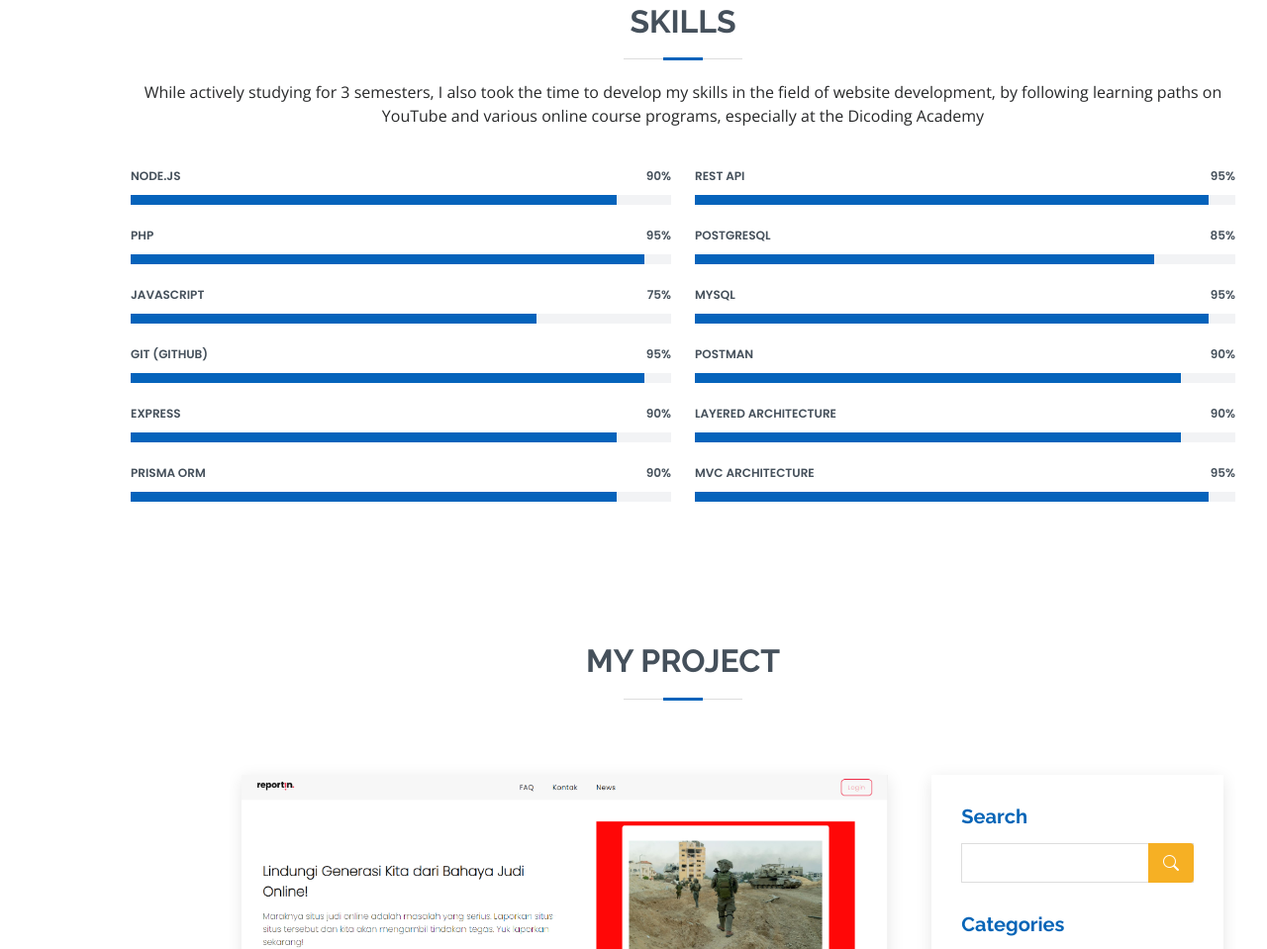
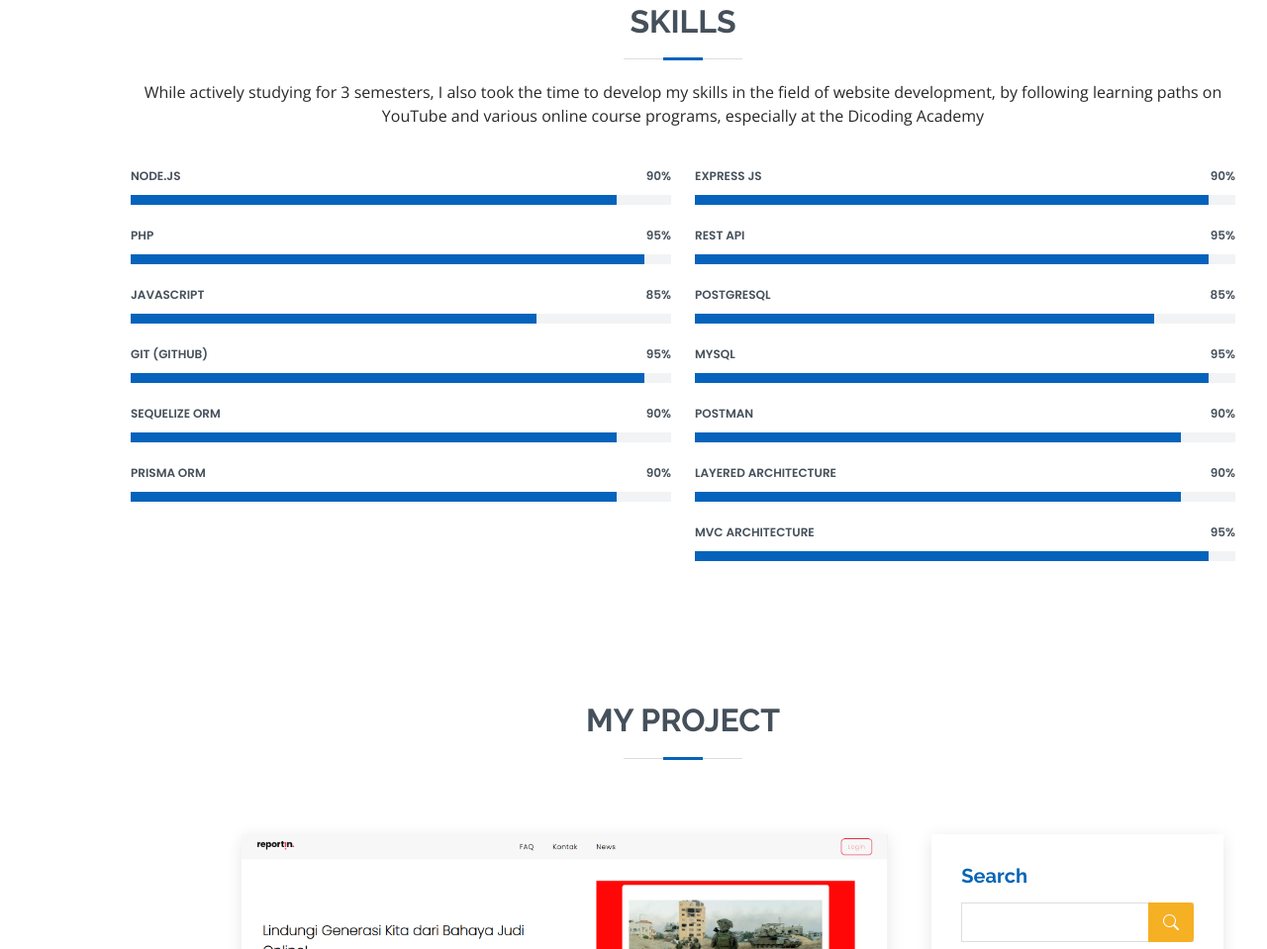
Before and after one commit to zainalsaputra/portfolio, a plain HTML site: page index.html in a window 1280 px wide. Shown: the part 3260-4219 px from the top of the page at 99% size. Drawn offline with nearby package versions, Linux system fonts and the light colour scheme.

Commit message:
update skill section

```diff
--- a/index.html
+++ b/index.html
@@ -323,7 +323,7 @@
             </div>
 
             <div class="progress">
-              <span class="skill">JavaScript <i class="val">75%</i></span>
+              <span class="skill">JavaScript <i class="val">85%</i></span>
               <div class="progress-bar-wrap">
                 <div class="progress-bar" role="progressbar" aria-valuenow="75" aria-valuemin="0" aria-valuemax="100">
                 </div>
@@ -339,7 +339,7 @@
             </div>
 
             <div class="progress">
-              <span class="skill">Express <i class="val">90%</i></span>
+              <span class="skill">Sequelize ORM <i class="val">90%</i></span>
               <div class="progress-bar-wrap">
                 <div class="progress-bar" role="progressbar" aria-valuenow="90" aria-valuemin="0" aria-valuemax="100">
                 </div>
@@ -357,6 +357,14 @@
           </div>
 
           <div class="col-lg-6">
+
+            <div class="progress">
+              <span class="skill">Express Js<i class="val">90%</i></span>
+              <div class="progress-bar-wrap">
+                <div class="progress-bar" role="progressbar" aria-valuenow="95" aria-valuemin="0" aria-valuemax="100">
+                </div>
+              </div>
+            </div>
 
             <div class="progress">
               <span class="skill">Rest API <i class="val">95%</i></span>
```
